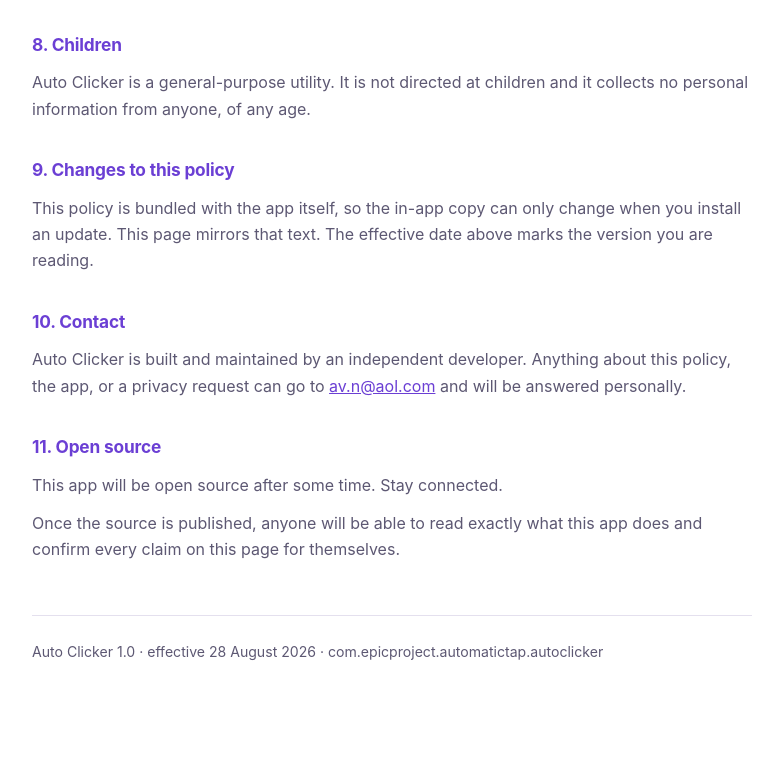
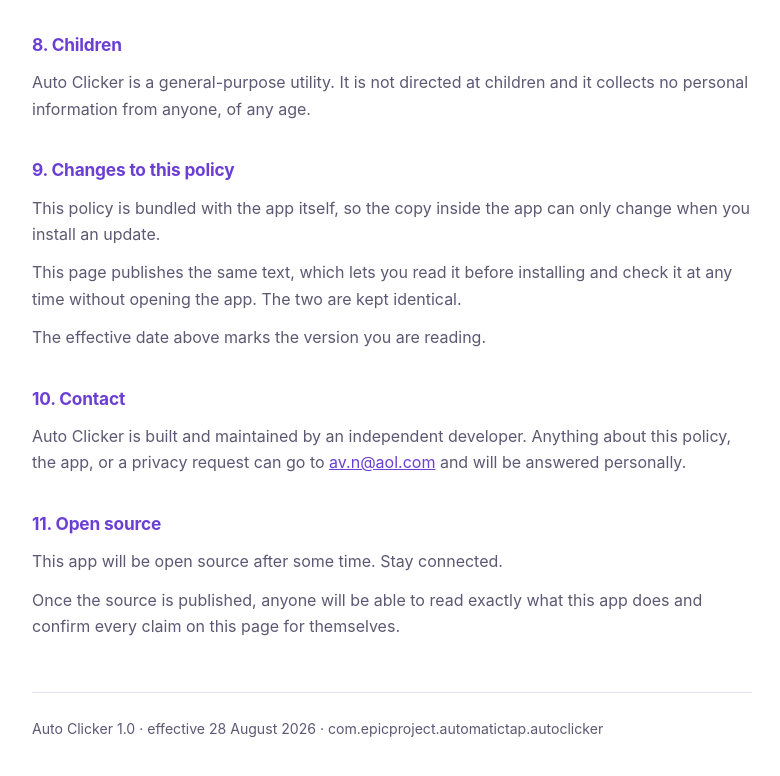
Before and after one commit to epicproject/auto-clicker-privacy-policy, a plain HTML site: page index.html in a window 1280 px wide. Shown: the part 2291-3067 px from the top of the page, without its empty margins (248-1028 px from the left). Before the commit the page ends 3034 px from the top, so only its background shows below. Drawn offline with Linux system fonts and the light colour scheme.

Commit message:
Align section 9 with the in-app policy wording
The app now links out to this page and states the two copies are kept
identical, so the change-notice paragraph has to read the same in both.

```diff
--- a/index.html
+++ b/index.html
@@ -184,9 +184,11 @@
 
 <section>
   <h2>9. Changes to this policy</h2>
-  <p>This policy is bundled with the app itself, so the in-app copy can only change when you
-  install an update. This page mirrors that text. The effective date above marks the version you
-  are reading.</p>
+  <p>This policy is bundled with the app itself, so the copy inside the app can only change when
+  you install an update.</p>
+  <p>This page publishes the same text, which lets you read it before installing and check it at
+  any time without opening the app. The two are kept identical.</p>
+  <p>The effective date above marks the version you are reading.</p>
 </section>
 
 <section>
```
